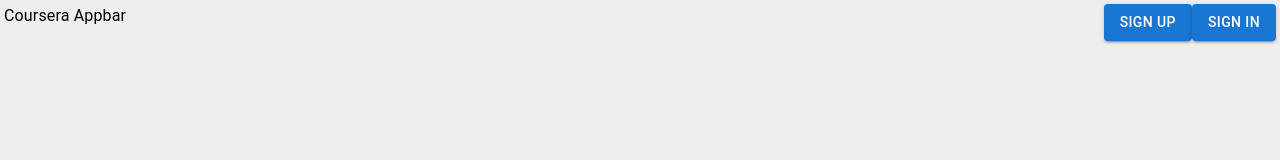
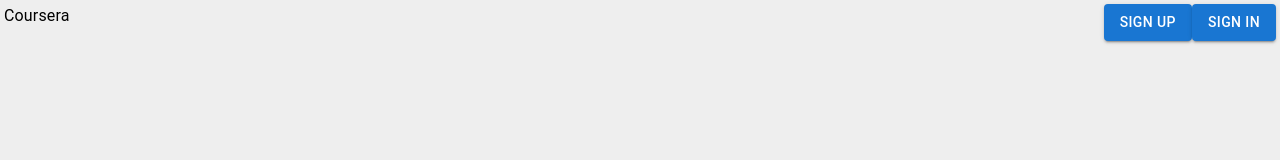
Before and after one commit to UserisRatnesh/course-selliing-app-react-frontend, a React (Vite) app: page / in a window 1280 px wide. Shown: the top 160 px of the page. Built offline with nearby package versions, Linux system fonts and the light colour scheme.

Commit message:
update appbar

```diff
--- a/src/Appbar.jsx
+++ b/src/Appbar.jsx
@@ -11,7 +11,7 @@ function Appbar(){
         padding: 4
         }}>
         <div>
-            <Typography>Coursera Appbar</Typography>
+            <Typography>Coursera</Typography>
         </div>
         <div>
             <Button variant={"contained"} onClick={()=>
```
